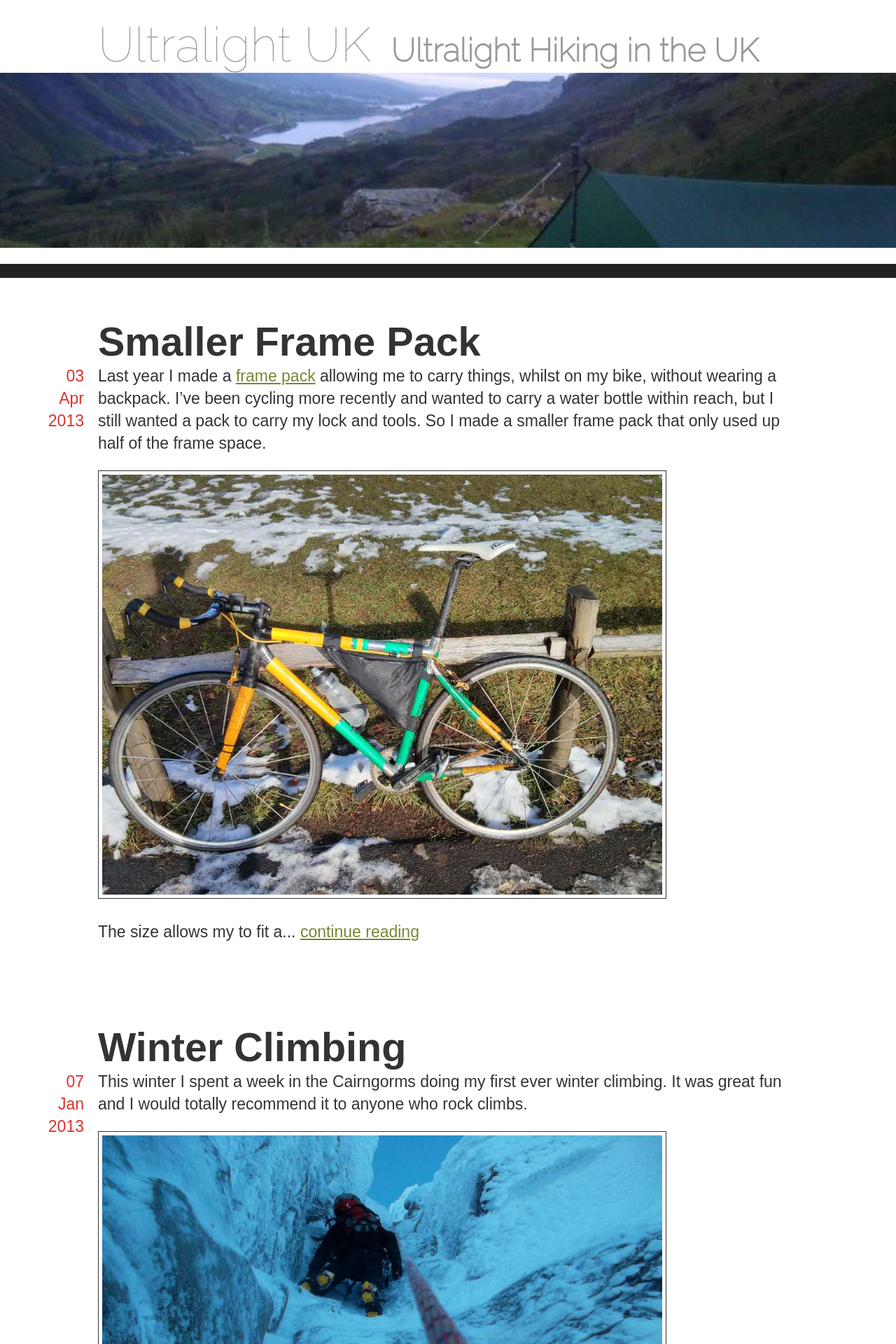
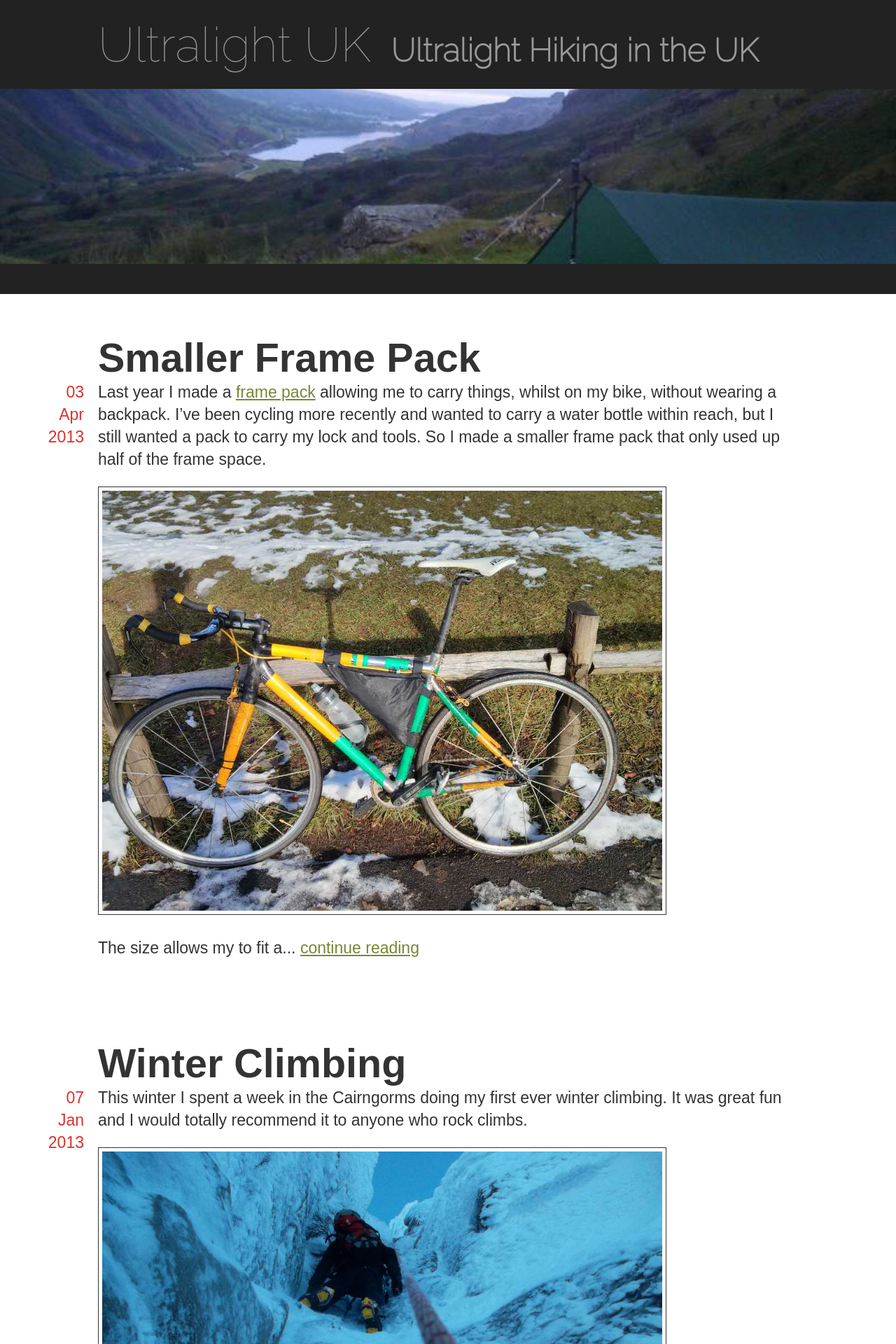
Before and after one commit to notclive/notclive.co.uk, a Jekyll site: the page built from ul/index.html, in a window 1280 px wide. Shown: the top 1920 px of the page at 70% size. Built offline with Jekyll 4.4.1, drawn with Linux system fonts in a browser that asks for light colours.

Commit message:
Header fixes

```diff
--- a/ul/css/style.css
+++ b/ul/css/style.css
@@ -47,11 +47,12 @@ a:hover {
 	border-bottom: 20px solid #222;
 	font-family: Raleway;
 	color: #999;
+	background: #222;
 }
 
 .header .titles {
-	margin-bottom: 18px 0;
-	margin-bottom: 1rem 0;
+	margin-bottom: 18px;
+	margin-bottom: 1rem;
 }
 
 .header h1, .header h3 {
```
